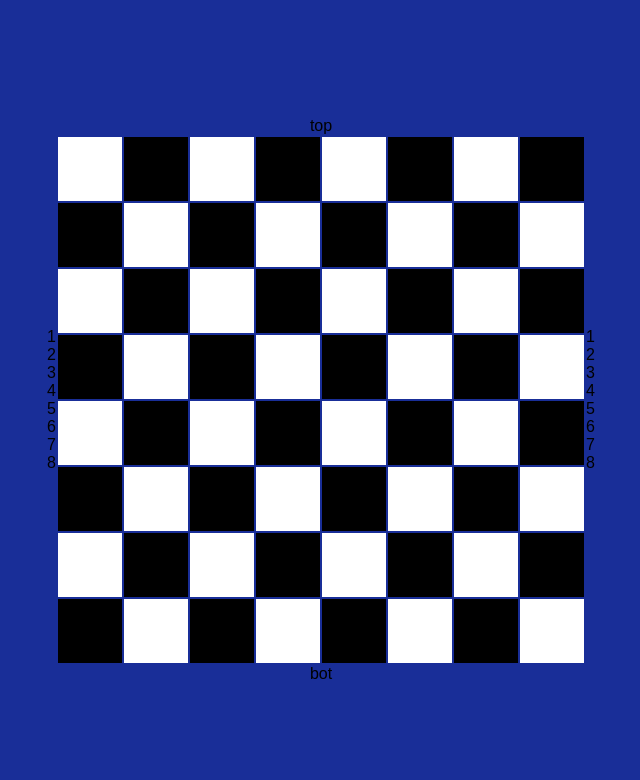
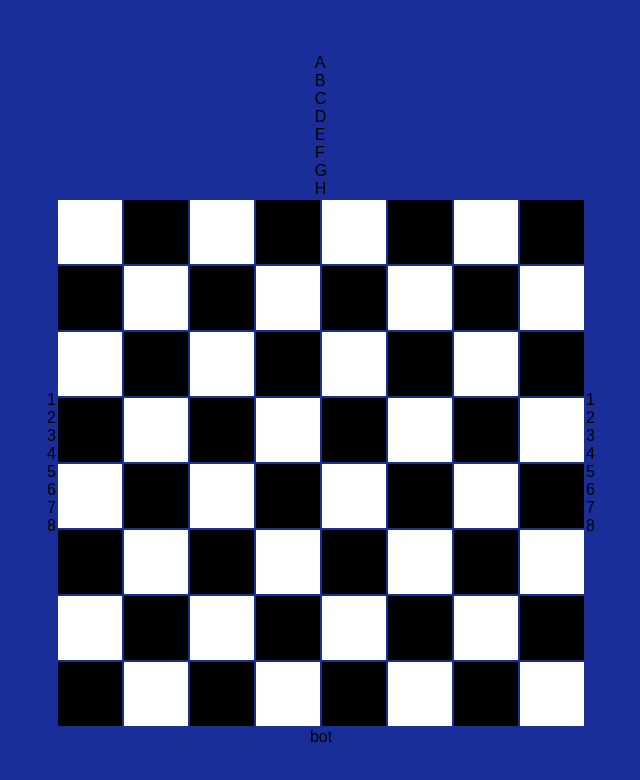
Before and after one commit to MuhammadAheedSiddiqui29/Chess-Board-UI, a plain HTML site: page index.html in a window 1280 px wide. Shown: the whole page, without its empty margins (319-959 px from the left). Drawn offline with Linux system fonts and the light colour scheme.

Commit message:
added elements in top div

```diff
--- a/index.html
+++ b/index.html
@@ -8,7 +8,7 @@
 </head>
 <body>
     <div id="parent">
-        <div id="top">top</div>
+        <div id="top"></div>
 
         <div id="container">
             <div id="left"></div>
--- a/script.js
+++ b/script.js
@@ -1,5 +1,6 @@
 let table = document.querySelector("#table");
 let left = document.querySelector("#left");
+let topDiv = document.querySelector("#top")
 
 // CHESS BOARD UI USING LOOPS, DOM
 
@@ -20,15 +21,23 @@ for(let i = 1 ; i <= 8 ; i++){
 const rows = [1, 2, 3, 4, 5, 6, 7, 8];
 const column = ["A", "B", "C", "D", "E", "F", "G", "H"];
 
+// LEFT DIV ELEMENTS
 rows.forEach(leftElement => {
     let leftDiv = document.createElement("div");
     leftDiv.textContent = leftElement;
     left.appendChild(leftDiv);
 });
 
-
+// RIGHT DIV ELEMENTS
 rows.forEach(rightElement => {
     let rightDiv = document.createElement("div");
     rightDiv.textContent = rightElement;
     right.appendChild(rightDiv);
 })
+
+// TOP DIV ELEMENTS
+column.forEach(topElement => {
+    let topDivChild = document.createElement("div");
+    topDivChild.textContent = topElement;
+    topDiv.appendChild(topDivChild);
+})
```
